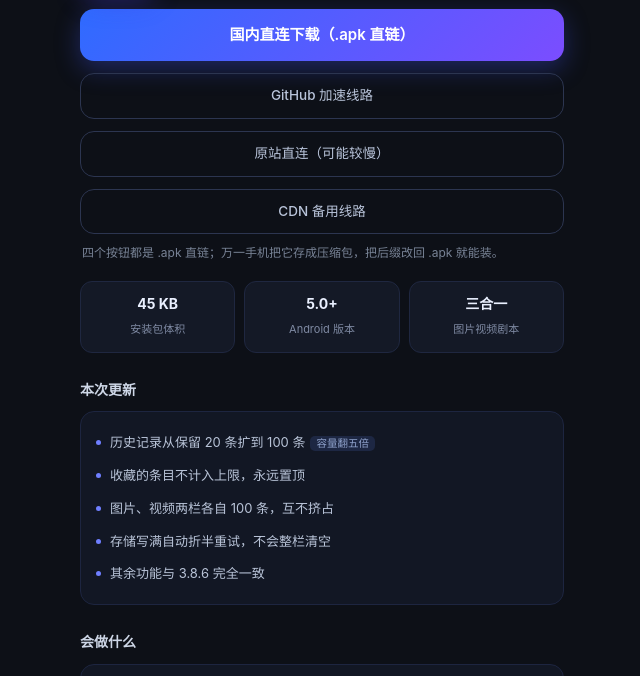
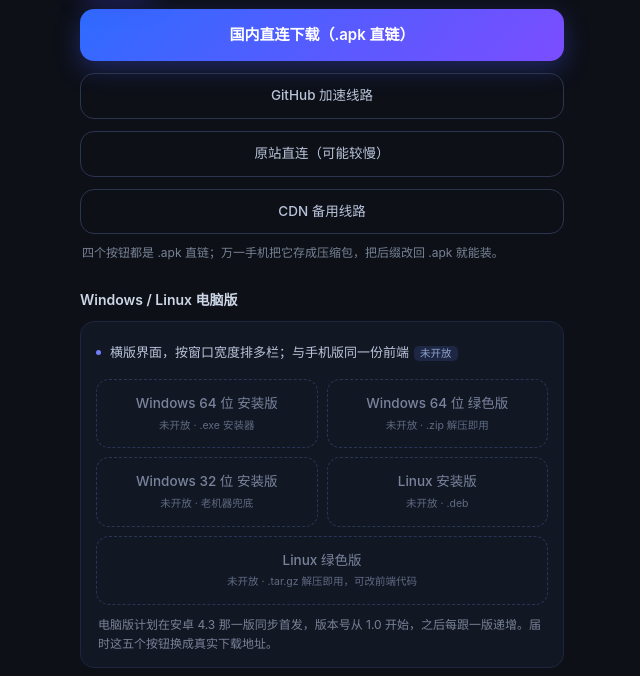
Before and after one commit to lzm-Python/agnes-update, a plain HTML site: page index.html in a window 1280 px wide. Shown: the part 116-792 px from the top of the page, without its empty margins (318-958 px from the left). Drawn offline with Linux system fonts and the light colour scheme.

Commit message:
page: add Windows/Linux entries (unopened) + changelog

```diff
--- a/index.html
+++ b/index.html
@@ -43,6 +43,10 @@ h2{font-size:14px;color:#cdd6e6;margin:26px 0 10px;font-weight:600}
 .outcode{font-family:ui-monospace,Menlo,Consolas,monospace;font-size:17px;color:#a9c0ff;letter-spacing:1.2px;word-break:break-all;text-align:center;padding:6px 0}
 .devnote{font-size:11.5px;color:#6f7b93;margin-top:9px;line-height:1.65}
 .devg.off{background:#1a2133;color:#79849c;cursor:not-allowed;box-shadow:none}
+.pcg{display:grid;grid-template-columns:1fr 1fr;gap:9px;margin-top:10px}
+.pcg .b{display:block;text-align:center;padding:13px 8px;border-radius:13px;background:transparent;border:1px dashed #2a3555;color:#79849c;font-size:13.5px;font-weight:500;cursor:not-allowed}
+.pcg .b small{display:block;font-size:10.5px;color:#5f6b82;font-weight:400;margin-top:3px}
+.pcg .b.full{grid-column:1/3}
 </style>
 </head>
 <body>
@@ -63,19 +67,34 @@ h2{font-size:14px;color:#cdd6e6;margin:26px 0 10px;font-weight:600}
   <a class="btn alt" href="https://cdn.jsdelivr.net/gh/lzm-Python/agnes-update@main/apk/AgnesVideo.apk">CDN 备用线路</a>
   <p style="font-size:12px;color:#788396;margin:10px 2px 0;line-height:1.55">四个按钮都是 .apk 直链；万一手机把它存成压缩包，把后缀改回 .apk 就能装。</p>
 
+  <h2>Windows / Linux 电脑版</h2>
+  <div class="card">
+    <div class="li"><i></i><span>横版界面，按窗口宽度排多栏；与手机版同一份前端<span class="tag">未开放</span></span></div>
+    <div class="pcg">
+      <a class="b">Windows 64 位 安装版<small>未开放 · .exe 安装器</small></a>
+      <a class="b">Windows 64 位 绿色版<small>未开放 · .zip 解压即用</small></a>
+      <a class="b">Windows 32 位 安装版<small>未开放 · 老机器兜底</small></a>
+      <a class="b">Linux 安装版<small>未开放 · .deb</small></a>
+      <a class="b full">Linux 绿色版<small>未开放 · .tar.gz 解压即用，可改前端代码</small></a>
+    </div>
+    <p style="font-size:12px;color:#788396;margin:11px 2px 0;line-height:1.55">电脑版计划在安卓 4.3 那一版同步首发，版本号从 1.0 开始，之后每跟一版递增。届时这五个按钮换成真实下载地址。</p>
+  </div>
+
   <div class="grid">
     <div class="cell"><b>45 KB</b><span>安装包体积</span></div>
     <div class="cell"><b>5.0+</b><span>Android 版本</span></div>
     <div class="cell"><b>三合一</b><span>图片视频剧本</span></div>
   </div>
 
-  <h2>本次更新</h2>
+  <h2>更新日志</h2>
   <div class="card">
     <div class="li"><i></i><span>历史记录从保留 20 条扩到 100 条<span class="tag">容量翻五倍</span></span></div>
     <div class="li"><i></i><span>收藏的条目不计入上限，永远置顶</span></div>
     <div class="li"><i></i><span>图片、视频两栏各自 100 条，互不挤占</span></div>
     <div class="li"><i></i><span>存储写满自动折半重试，不会整栏清空</span></div>
     <div class="li"><i></i><span>其余功能与 3.8.6 完全一致</span></div>
+    <div class="li"><i></i><span>v3.8.6：风格库从 29 种扩到 60 种，10 组每组 6 种<span class="tag">旧版</span></span></div>
+    <div class="li"><i></i><span>v3.8.5：风格库首发，图片页与视频页各有入口，各自记选择<span class="tag">旧版</span></span></div>
   </div>
 
   <h2>会做什么</h2>
```
